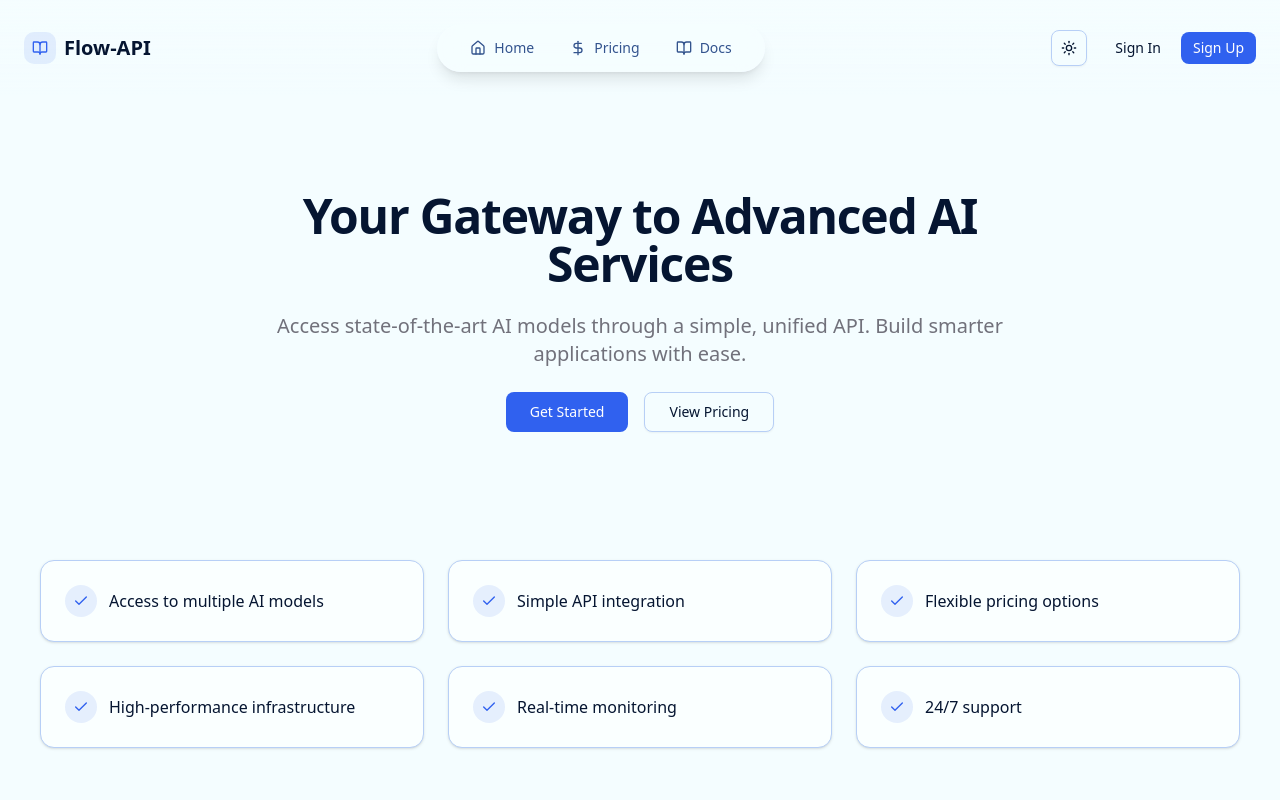
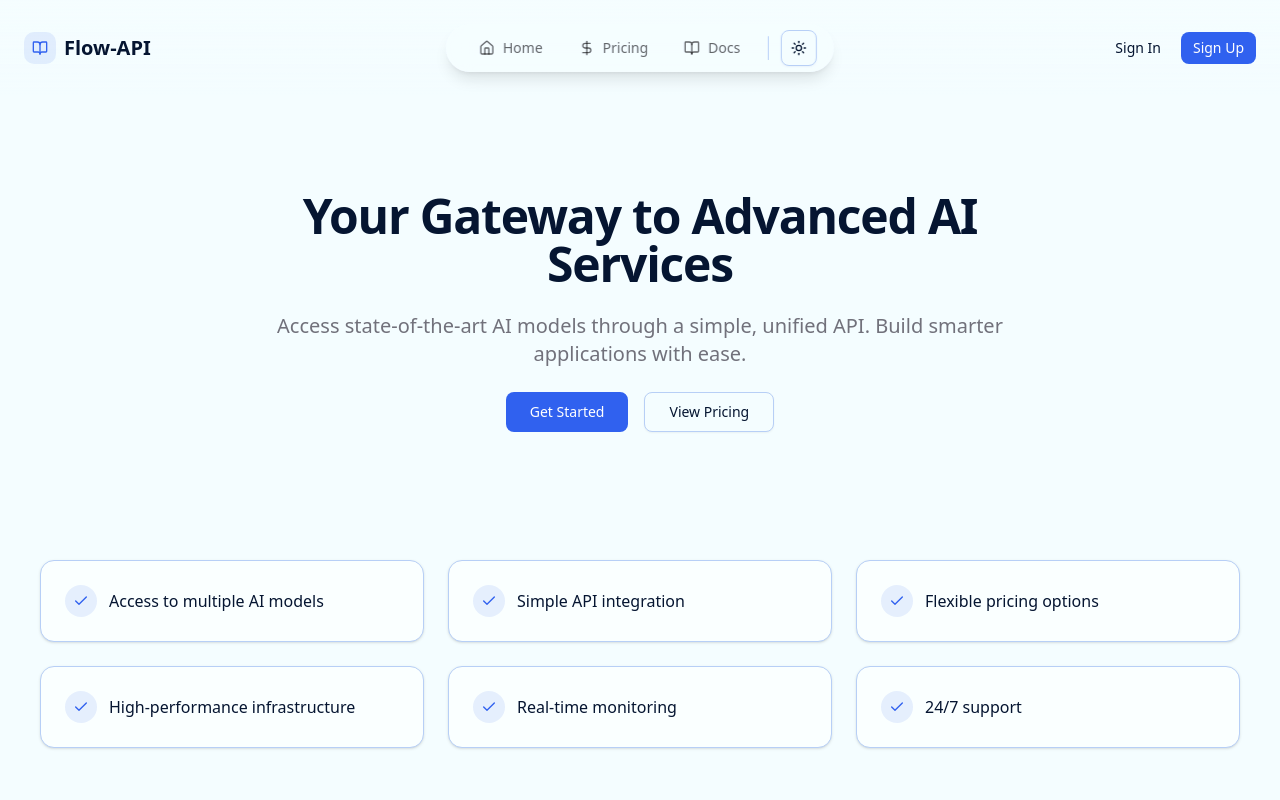
Before and after one commit to Luorivergoddess/Flow-API, a Next.js app in the folder frontend/: page / in a window 1280 px wide. Shown: the top 800 px of the page. Built offline with nearby package versions, Linux system fonts and the light colour scheme.

Commit message:
✨feat: enhance Navbar with dropdown menu

```diff
--- a/frontend/src/components/navbar.tsx
+++ b/frontend/src/components/navbar.tsx
@@ -9,9 +9,15 @@ import {
   LayoutDashboard,
   DollarSign,
   BookOpen,
-  Menu
+  Menu,
+  User
 } from "lucide-react"
 import { Sheet, SheetContent, SheetTrigger, SheetTitle } from "@/components/ui/sheet"
+import {
+  DropdownMenu,
+  DropdownMenuContent,
+  DropdownMenuTrigger,
+} from "@/components/ui/dropdown-menu"
 
 // Navigation items for both desktop and mobile
 const navItems = [
@@ -31,32 +37,36 @@ export function Navbar() {
         <div className="w-8 h-8 rounded-lg bg-primary/10 flex items-center justify-center">
           <BookOpen className="w-4 h-4 text-primary" />
         </div>
-        <span className="text-xl font-bold">Flow-API</span>
+        <span className="text-xl font-bold lg:block hidden">Flow-API</span>
       </Link>
 
       {/* Center - Navigation (Desktop) */}
-      <div className="hidden md:flex justify-center flex-grow">
+      <div className="hidden md:flex justify-center absolute left-1/2 transform -translate-x-1/2">
         <nav className="h-12 px-4 flex items-center gap-1 rounded-full border border-white/10 shadow-lg backdrop-blur-md bg-background/70">
+          <div className="flex items-center gap-1">
             {navItems.map(({ href, label, icon: Icon, requiresAuth }) => {
               if (requiresAuth && !user) return null
               return (
                 <Link
                   key={href}
                   href={href}
-                className="flex items-center gap-2 px-4 py-2 rounded-full text-sm font-medium text-muted-foreground hover:text-foreground transition-all hover:scale-105"
+                className="group flex items-center gap-2 px-4 py-2 rounded-full text-sm font-medium text-black/60 dark:text-white/60 hover:text-black dark:hover:text-white transition-all hover:scale-105"
               >
-                <Icon className="w-4 h-4" />
+                <Icon className="w-4 h-4 text-black/60 dark:text-white/60 group-hover:text-black dark:group-hover:text-white" />
                   {label}
                 </Link>
               )
             })}
+          </div>
+          <div className="h-6 w-[1px] mx-2 bg-border dark:bg-white/20 rounded-full"></div>
+          <div className="flex items-center">
+            <ThemeToggleButton />
+          </div>
         </nav>
       </div>
 
       {/* Right - Auth & Menu */}
       <div className="flex items-center gap-4">
-        <ThemeToggleButton />
-
         {/* Mobile Menu */}
         <div className="md:hidden">
           <Sheet>
@@ -86,15 +96,22 @@ export function Navbar() {
           </Sheet>
         </div>
 
-        {/* Auth Buttons */}
-        <div className="hidden md:flex items-center gap-2">
+        {/* Auth Menu */}
+        <div className="hidden md:block">
           {user ? (
-            <div className="flex items-center gap-4">
-              <span className="text-sm text-muted-foreground">
+            <DropdownMenu>
+              <DropdownMenuTrigger asChild>
+                <Button variant="ghost" size="icon" className="rounded-full">
+                  <User className="w-5 h-5" />
+                </Button>
+              </DropdownMenuTrigger>
+              <DropdownMenuContent align="end" className="w-56">
+                <div className="flex flex-col space-y-4 p-2">
+                  <p className="text-sm text-muted-foreground px-2">
                     {user.email}
-              </span>
+                  </p>
                   <Button
-                variant="outline"
+                    variant="ghost"
                     size="sm"
                     onClick={() => {
                       logout()
@@ -104,15 +121,17 @@ export function Navbar() {
                     Sign Out
                   </Button>
                 </div>
+              </DropdownMenuContent>
+            </DropdownMenu>
           ) : (
-            <>
+            <div className="flex items-center gap-2">
               <Button variant="ghost" size="sm" asChild>
                 <Link href="/login">Sign In</Link>
               </Button>
               <Button size="sm" asChild>
                 <Link href="/register">Sign Up</Link>
               </Button>
-            </>
+            </div>
           )}
         </div>
       </div>
```
Lines whose indentation alone changed are shown as unchanged.
